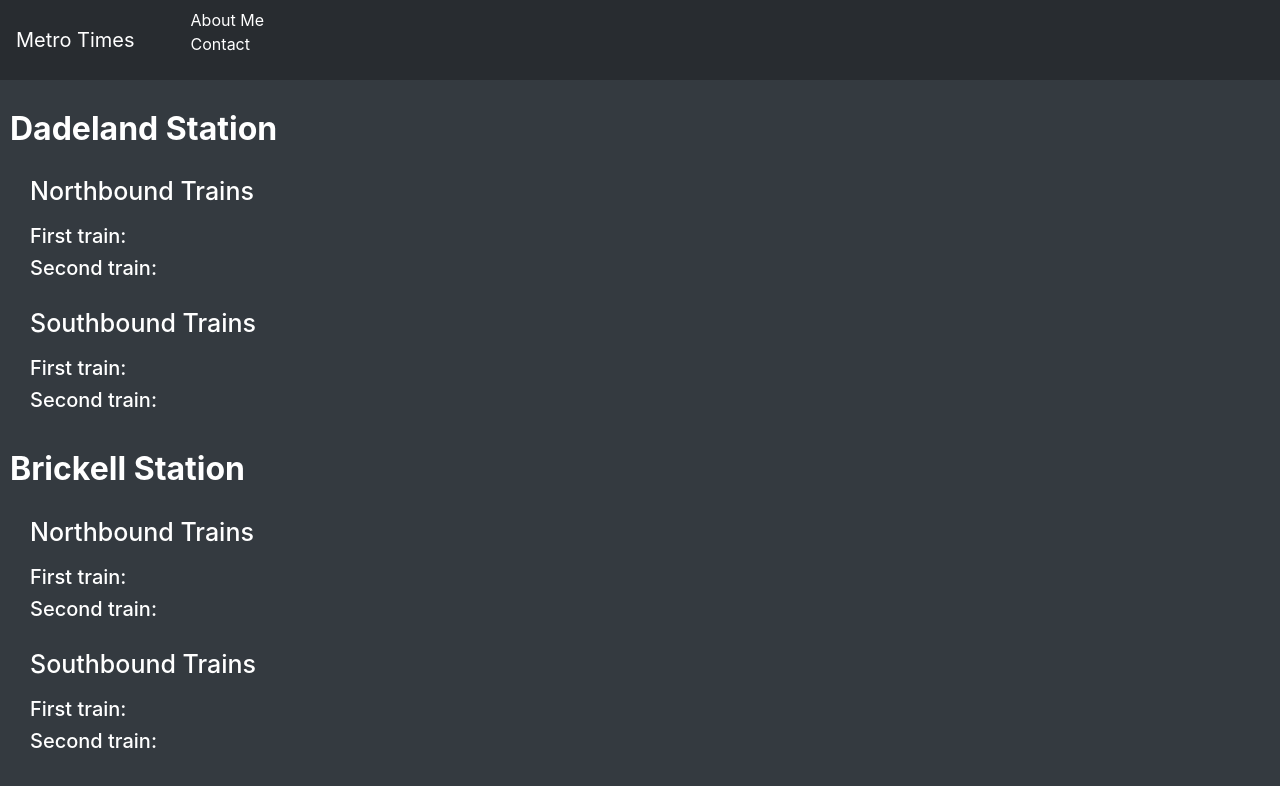
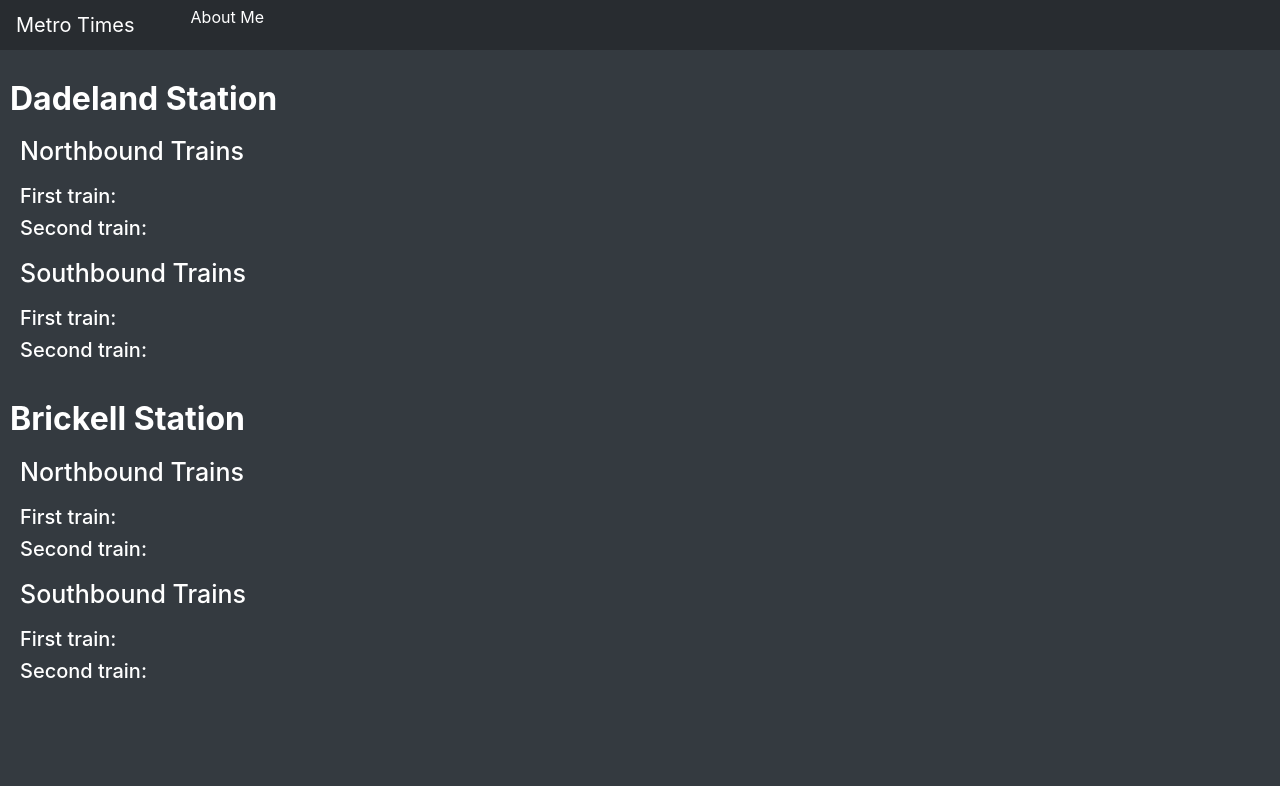
Before and after one commit to alegomez1/Metrorail-Times, a website: page index.html in a window 1280 px wide. Drawn offline with nearby package versions, Linux system fonts and the light colour scheme; no server answers.

Commit message:
Changed spacing

```diff
--- a/index.html
+++ b/index.html
@@ -20,7 +20,7 @@
       <a class="navbar-brand" href="#">Metro Times</a>
       <ul class="navitems">
         <li class="navlist"><a href="#">About Me</a></li>
-        <li class="navlist"><a href="#">Contact</a></li>
+
       </ul>
     </nav>
 
--- a/public/CSS/styles.css
+++ b/public/CSS/styles.css
@@ -16,10 +16,11 @@ body{
     background-color: #343A40
 }
 .navi{
-    background-color: #282c30!important
+    background-color: #282c30!important;
+    height: 50px
 }
 .myCont{
-    padding: 20px 0 0 30px
+    padding: 10px 0 0 20px
 }
 h3{
     font-size: 32px;
```
